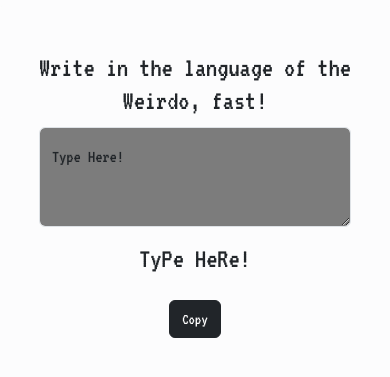
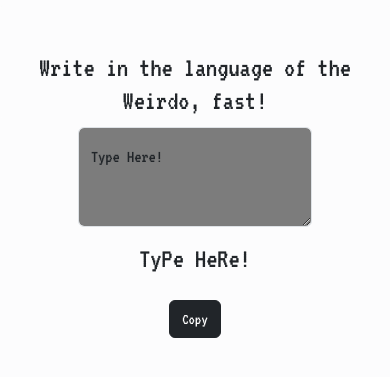
Before and after one commit to CrnchyBekfast/write-weirdo, a website: page index.html in a window 390 px wide. Shown: the part 207-584 px from the top of the page. Drawn offline with nearby package versions, Linux system fonts and the light colour scheme.

Commit message:
Update styles.css

```diff
--- a/styles.css
+++ b/styles.css
@@ -1,3 +1,9 @@
+@media (max-width: 768px){
+  .form-floating {
+    width: 80vw;
+}
+}
+
 html, body {
     height: 100vh;
     background-color: #fcfcfd;
@@ -13,7 +19,7 @@ html, body {
 }
 
 .form-floating {
-    width: 80vw;
+    width: 60vw;
     display: flex;
     display: block;
     margin-left: auto;
```
